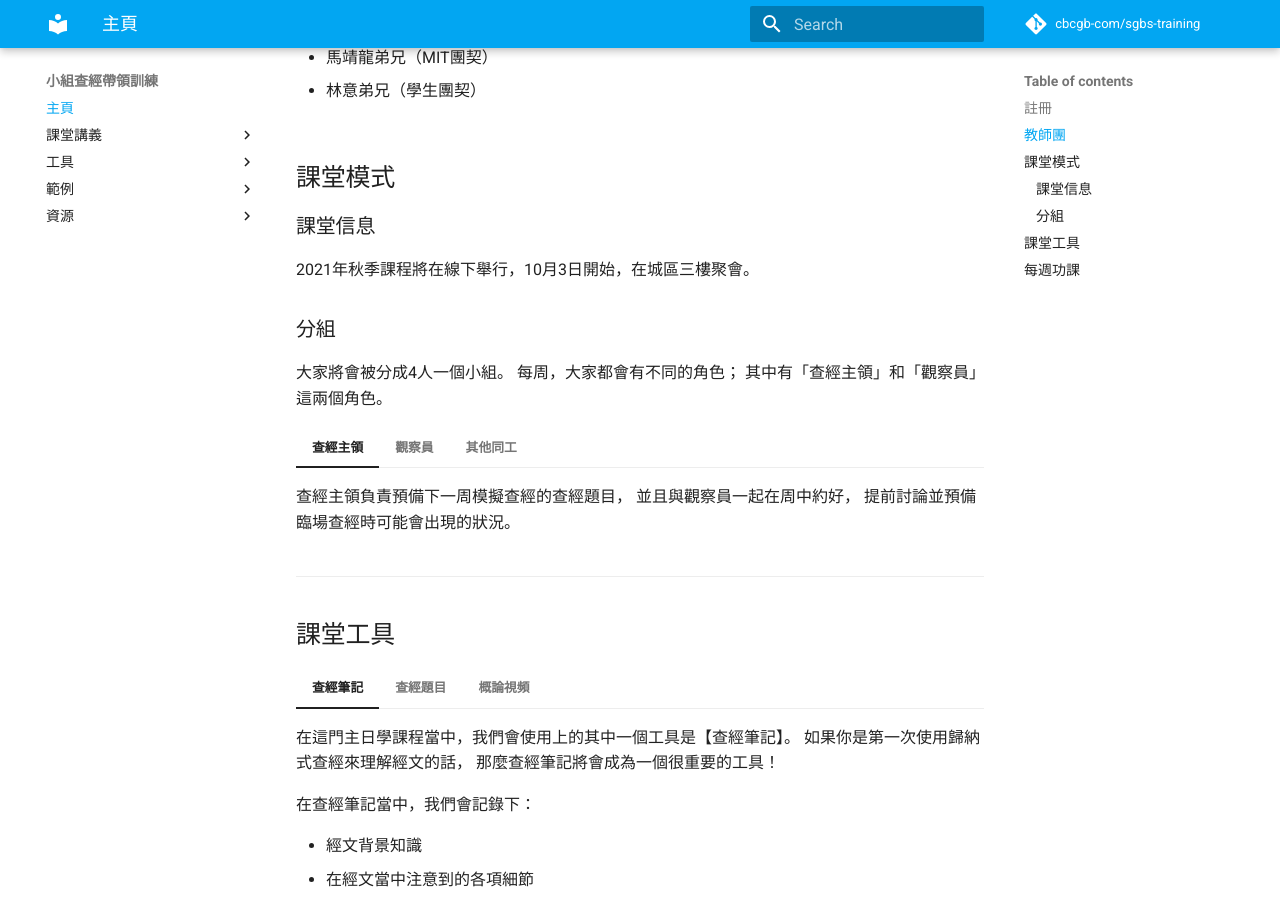
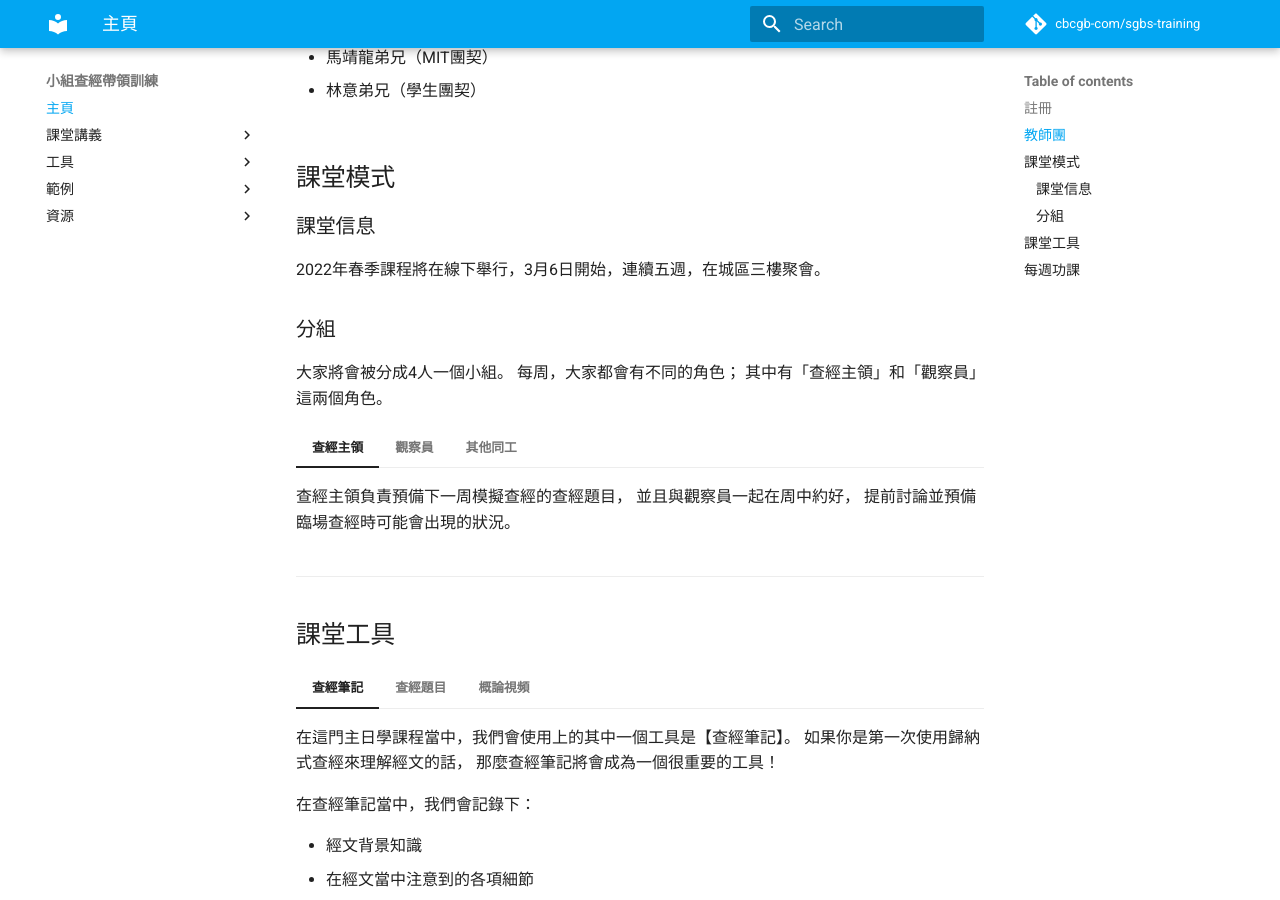
Before and after one commit to cbcgb-com/sgbs-training, an MkDocs documentation site: the page built from docs/index.md, in a window 1280 px wide and 900 px high, scrolled down 702 px. Built offline with MkDocs 1.6.1 and Material for MkDocs 9.7.7, drawn with Linux system fonts in a browser that asks for light colours; comment, search, counter and statistics services are not loaded.

Commit message:
Updated-index_page-to-2022spring

```diff
--- a/docs/index.md
+++ b/docs/index.md
@@ -41,7 +41,7 @@
 
 <!-- 疫情期間，我們的課堂會在Discord上進行。 -->
 
-2021年秋季課程將在線下舉行，10月3日開始，在城區三樓聚會。
+2022年春季課程將在線下舉行，3月6日開始，連續五週，在城區三樓聚會。
 
 ### 分組
 
```
